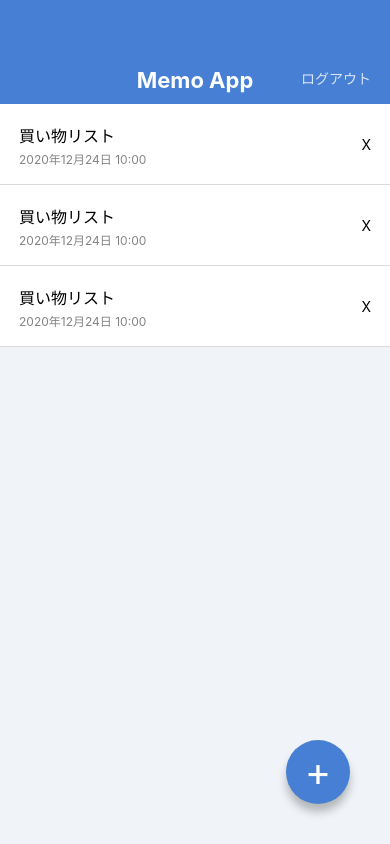
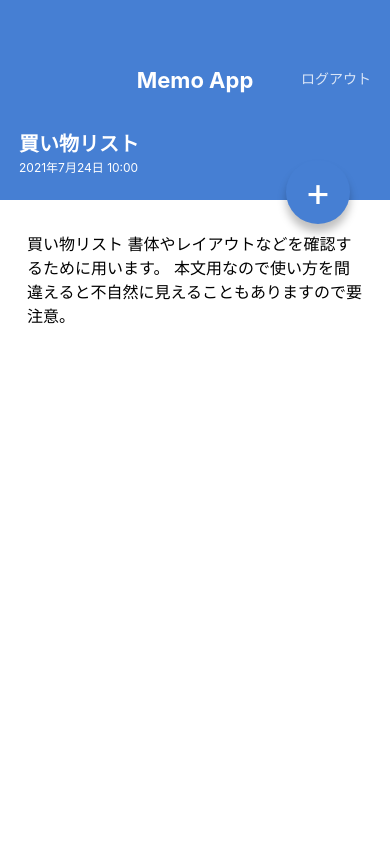
Before and after one commit to Shunsuke0112/MemoApp, a React Native app: screen / in a window 390 px wide. Built offline with nearby package versions, Linux system fonts and the light colour scheme.

Commit message:
Create MemoDetailScreen

```diff
--- a/App.jsx
+++ b/App.jsx
@@ -1,23 +1,8 @@
-import { StyleSheet, View } from 'react-native';
 import React from 'react';
-
-import AppBar from './src/components/AppBar';
-import MemoList from './src/components/MemoList';
-import CircleButton from './src/components/CircleButton';
+import MemoDetailScreen from './src/screens/MemoDetailScreen';
 
 export default function App() {
   return (
-    <View style={styles.container}>
-      <AppBar />
-      <MemoList />
-      <CircleButton>+</CircleButton>
-    </View>
+    <MemoDetailScreen />
   );
 }
-
-const styles = StyleSheet.create({
-  container: {
-    flex: 1,
-    backgroundColor: '#F0F4F8',
-  },
-});
--- a/src/components/CircleButton.jsx
+++ b/src/components/CircleButton.jsx
@@ -1,11 +1,11 @@
 import React from 'react';
 import { StyleSheet, Text, View } from 'react-native';
-import { string } from 'prop-types';
+import { shape, string } from 'prop-types';
 
 export default function CircleButton(props) {
-  const { children } = props;
+  const { children, style } = props;
   return (
-    <View style={styles.circleButton}>
+    <View style={[styles.circleButton, style]}>
       <Text style={styles.circleButtonLabel}>{children}</Text>
     </View>
   );
@@ -13,6 +13,11 @@
 
 CircleButton.propTypes = {
   children: string.isRequired,
+  style: shape(),
+};
+
+CircleButton.defaultProps = {
+  style: null,
 };
 
 const styles = StyleSheet.create({
--- /dev/null
+++ b/src/screens/MemoDetailScreen.jsx
@@ -0,0 +1,62 @@
+import {
+  ScrollView, StyleSheet, Text, View,
+} from 'react-native';
+import React from 'react';
+
+import AppBar from '../components/AppBar';
+import CircleButton from '../components/CircleButton';
+
+export default function MemoDetailScreen() {
+  return (
+    <View style={styles.container}>
+      <AppBar />
+      <View style={styles.memoHeader}>
+        <Text style={styles.memoTitle}>買い物リスト</Text>
+        <Text style={styles.memoDate}>2021年7月24日 10:00</Text>
+      </View>
+      <ScrollView style={styles.memoBody}>
+        <Text style={styles.memoText}>
+          買い物リスト
+          書体やレイアウトなどを確認するために用います。
+          本文用なので使い方を間違えると不自然に見えることもありますので要注意。
+        </Text>
+      </ScrollView>
+      <CircleButton style={{ top: 160, bottom: 'auto' }}>+</CircleButton>
+    </View>
+  );
+}
+
+const styles = StyleSheet.create({
+  container: {
+    flex: 1,
+    backgroundColor: '#ffffff',
+  },
+  memoHeader: {
+    backgroundColor: '#467FD3',
+    height: 96,
+    justifyContent: 'center',
+    paddingVertical: 24,
+    paddingHorizontal: 19,
+  },
+  memoTitle: {
+    color: '#ffffff',
+    fontSize: 20,
+    lineHeight: 32,
+    fontWeight: 'bold',
+  },
+  memoDate: {
+    color: '#ffffff',
+    fontSize: 12,
+    lineHeight: 16,
+  },
+  memoBody: {
+    paddingVertical: 32,
+    paddingHorizontal: 27,
+  },
+  memoText: {
+    fontSize: 16,
+    lineHeight: 24,
+
+  },
+
+});
```
Also changed, not shown: src/screens/MemoListScreen.jsx (added, +23 -0 lines).
